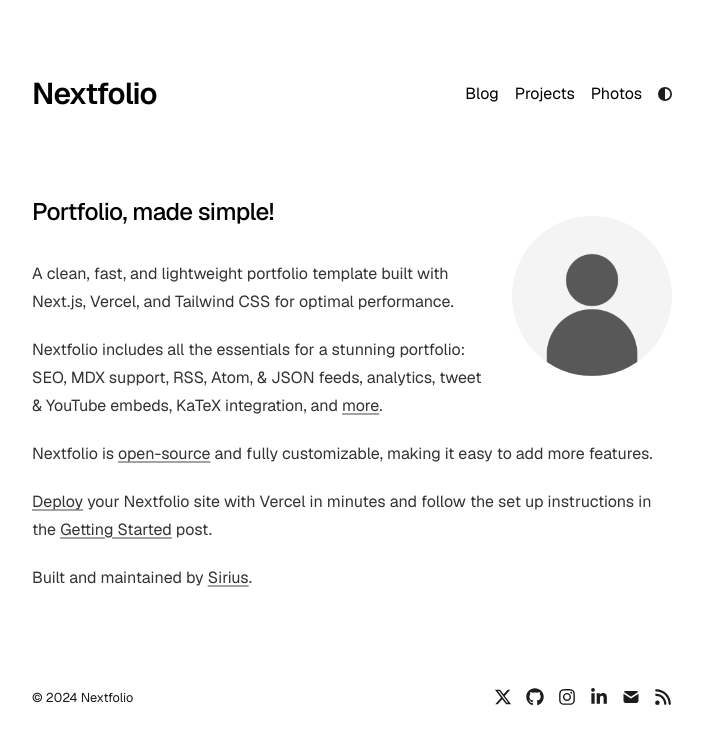
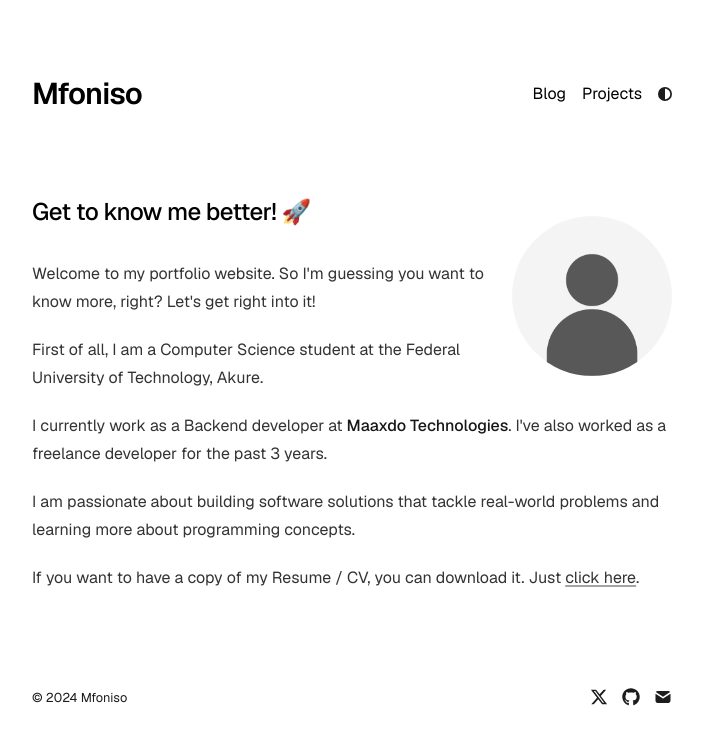
Before and after one commit to mfonisoebong/myportfolio, a Next.js app: page / in a window 1280 px wide. Shown: the top 744 px of the page, without its empty margins (288-991 px from the left). Built offline with nearby package versions, Linux system fonts and the light colour scheme.

Commit message:
features: content features

```diff
--- a/app/components/footer.tsx
+++ b/app/components/footer.tsx
@@ -26,12 +26,7 @@
     <div className="flex text-lg gap-3.5 float-right transition-opacity duration-300 hover:opacity-90">
       <SocialLink href={socialLinks.twitter} icon={FaXTwitter} />
       <SocialLink href={socialLinks.github} icon={FaGithub} />
-      <SocialLink href={socialLinks.instagram} icon={FaInstagram} />
-      <SocialLink href={socialLinks.linkedin} icon={FaLinkedinIn} />
       <SocialLink href={socialLinks.email} icon={TbMailFilled} />
-      <a href="/rss.xml" target="_self">
-        <FaRss />
-      </a>
     </div>
   );
 }
--- a/app/components/nav.tsx
+++ b/app/components/nav.tsx
@@ -5,7 +5,6 @@
 const navItems = {
   "/blog": { name: "Blog" },
   "/projects": { name: "Projects" },
-  "/photos": { name: "Photos" },
 };
 
 export function Navbar() {
--- a/app/config.ts
+++ b/app/config.ts
@@ -1,6 +1,6 @@
 export const metaData = {
   baseUrl: "https://nextfolio-template.vercel.app/",
-  title: "Nextfolio",
+  title: "Mfoniso",
   name: "Sirius",
   ogImage: "/opengraph-image.png",
   description:
@@ -8,9 +8,7 @@
 };
 
 export const socialLinks = {
-  twitter: "https://x.com/1tssirius",
-  github: "https://github.com/1msirius/Nextfolio",
-  instagram: "https://www.instagram.com/",
-  linkedin: "https://www.linkedin.com/",
-  email: "mailto:example@gmail.com",
+  twitter: "https://x.com/chrisismfoniso",
+  github: "https://github.com/mfonisoebong",
+  email: "mailto:mfonisoischris@gmail.com",
 };
--- a/app/page.tsx
+++ b/app/page.tsx
@@ -17,48 +17,32 @@
       </a>
 
       <h1 className="mb-8 text-2xl font-medium tracking-tight">
-        Portfolio, made simple!
+        Get to know me better! 🚀
       </h1>
 
       <div className="prose prose-neutral dark:prose-invert">
         <p>
-          A clean, fast, and lightweight portfolio template built with Next.js,
-          Vercel, and Tailwind CSS for optimal performance.
+          Welcome to my portfolio website. So I'm guessing you want to know
+          more, right? Let's get right into it!
         </p>
         <p>
-          Nextfolio includes all the essentials for a stunning portfolio: SEO,
-          MDX support, RSS, Atom, & JSON feeds, analytics, tweet & YouTube
-          embeds, KaTeX integration, and{" "}
-          <a
-            target="_blank"
-            href="https://github.com/1msirius/Nextfolio?tab=readme-ov-file#features"
-          >
-            more
-          </a>
-          .
+          First of all, I am a Computer Science student at the Federal
+          University of Technology, Akure.
         </p>
         <p>
-          Nextfolio is{" "}
-          <a href={socialLinks.github} target="_blank">
-            open-source
-          </a>{" "}
-          and fully customizable, making it easy to add more features.
+          I currently work as a Backend developer at{" "}
+          <strong>Maaxdo Technologies</strong>. I've also worked as a freelance
+          developer for the past 3 years.
         </p>
         <p>
-          <a
-            href="https://vercel.com/new/clone?repository-url=https%3A%2F%2Fgithub.com%2F1msirius%2FNextfolio"
-            target="_blank"
-          >
-            Deploy
-          </a>{" "}
-          your Nextfolio site with Vercel in minutes and follow the set up
-          instructions in the{" "}
-          <a href="/blog/getting-started">Getting Started</a> post.
+          I am passionate about building software solutions that tackle
+          real-world problems and learning more about programming concepts.
         </p>
         <p>
-          Built and maintained by{" "}
-          <a href="https://imsirius.xyz/" target="_blank">
-            Sirius
+          If you want to have a copy of my Resume / CV, you can download it.
+          Just{" "}
+          <a href="/resume.pdf" target="_blank" download>
+            click here
           </a>
           .
         </p>
--- a/app/photos/page.tsx
+++ /dev/null
@@ -1,73 +0,0 @@
-import React from "react";
-import type { Metadata } from "next";
-import { ImageGrid } from "app/components/image-grid";
-
-export const metadata: Metadata = {
-  title: "Photos",
-  description: "My Photos",
-};
-
-export default function Photos() {
-  return (
-    <section>
-      <h1 className="mb-8 text-2xl font-medium tracking-tight">Photos</h1>
-      <ImageGrid
-        columns={3}
-        images={[
-          {
-            src: "/photos/photo1.jpg",
-            alt: "Roman columns",
-            href: "https://unsplash.com/photos/people-walking-near-building-during-daytime-dFLBDQQeffU?utm_content=creditShareLink&utm_medium=referral&utm_source=unsplash",
-          },
-          {
-            src: "/photos/photo2.jpg",
-            alt: "Big Ben",
-            href: "https://unsplash.com/photos/big-ben-london-MdJq0zFUwrw?utm_content=creditShareLink&utm_medium=referral&utm_source=unsplash",
-          },
-          {
-            src: "/photos/photo3.jpg",
-            alt: "Sacré-Cœur Basilica",
-            href: "https://unsplash.com/photos/a-view-of-the-inside-of-a-building-through-a-circular-window-Tp-3hrx88J4",
-          },
-          {
-            src: "/photos/photo4.jpg",
-            alt: "Eiffel Tower",
-            href: "https://unsplash.com/photos/the-eiffel-tower-towering-over-the-city-of-paris-OgPuPvPsHLM?utm_content=creditShareLink&utm_medium=referral&utm_source=unsplash",
-          },
-          {
-            src: "/photos/photo5.jpg",
-            alt: "Taj Mahal",
-            href: "https://unsplash.com/photos/taj-mahal-india-IPlPkWPJ2fo",
-          },
-          {
-            src: "/photos/photo6.jpg",
-            alt: "Colosseum",
-            href: "https://unsplash.com/photos/brown-concrete-building-under-blue-sky-during-daytime-3cyBR1rIJmA?utm_content=creditShareLink&utm_medium=referral&utm_source=unsplash",
-          },
-        ]}
-      />
-
-      <ImageGrid
-        columns={2}
-        images={[
-          { src: "/photos/photo1.jpg", alt: "Roman columns" },
-          { src: "/photos/photo2.jpg", alt: "Big Ben" },
-          { src: "/photos/photo3.jpg", alt: "Sacré-Cœur Basilica" },
-          { src: "/photos/photo4.jpg", alt: "Eiffel Tower" },
-        ]}
-      />
-
-      <ImageGrid
-        columns={4}
-        images={[
-          { src: "/photos/photo1.jpg", alt: "Roman columns" },
-          { src: "/photos/photo2.jpg", alt: "Big Ben" },
-          { src: "/photos/photo3.jpg", alt: "Sacré-Cœur Basilica" },
-          { src: "/photos/photo4.jpg", alt: "Eiffel Tower" },
-          { src: "/photos/photo5.jpg", alt: "Taj Mahal" },
-          { src: "/photos/photo6.jpg", alt: "Colosseum" },
-        ]}
-      />
-    </section>
-  );
-}
```
Also changed, not shown: 1 other file (tests, documents, lock files or other folders).
